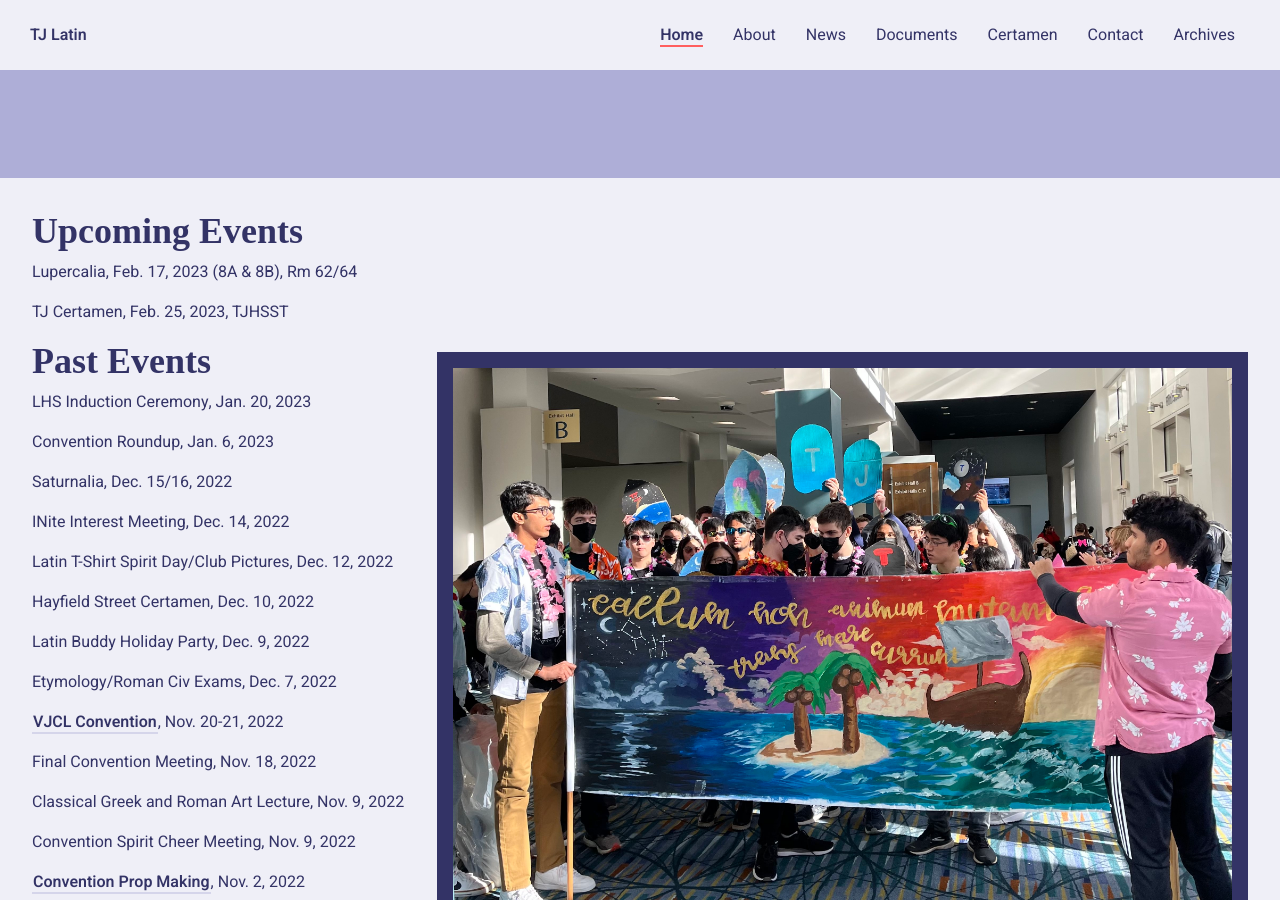
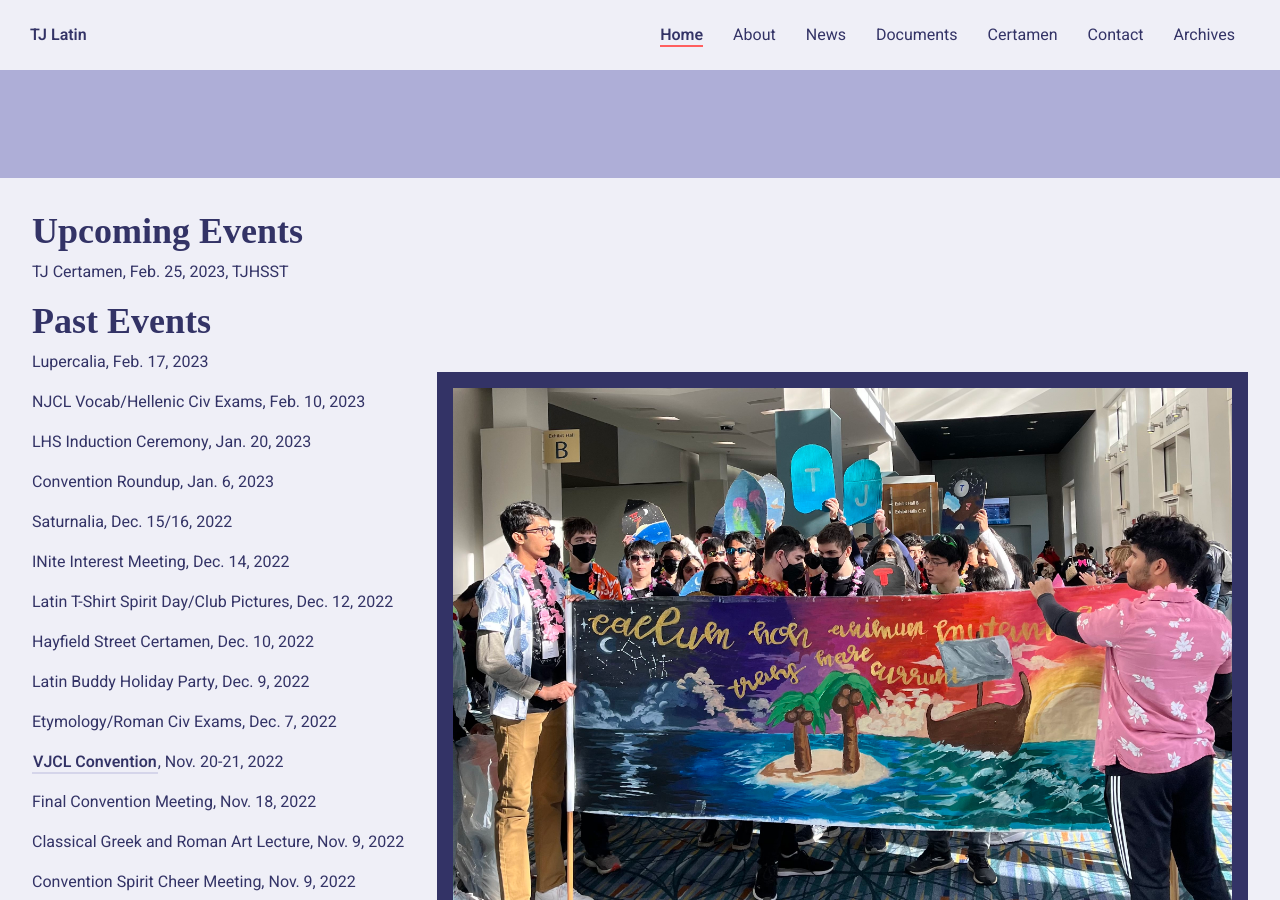
Before and after one commit to TJLatin/website, a Jekyll site: the page built from index.html, in a window 1280 px wide and 900 px high, scrolled down 722 px. Built offline with Jekyll 4.4.1, drawn with Linux system fonts in a browser that asks for light colours; some web fonts are replaced.

Commit message:
feb updates

```diff
--- a/_data/events.yml
+++ b/_data/events.yml
@@ -1,12 +1,15 @@
 upcoming_events:
-- name: Lupercalia
-  date: Feb. 17, 2023 (8A & 8B)
-  loc: Rm 62/64
 - name: TJ Certamen
   date: Feb. 25, 2023
   loc: TJHSST
 
 past_events:
+- name: Lupercalia
+  date: Feb. 17, 2023
+  link: none
+- name: NJCL Vocab/Hellenic Civ Exams
+  date: Feb. 10, 2023
+  link: none
 - name: LHS Induction Ceremony
   date: Jan. 20, 2023
   link: none
--- a/_data/minutes.yml
+++ b/_data/minutes.yml
@@ -13,3 +13,9 @@
 - name: Officers Meeting
   date: 2023-01-04
   url: https://docs.google.com/document/d/13lLbFu1ZpMiTb-2elDRLQkOZkF5YaKLC2VfQK-eTIxQ/edit?usp=sharing
+- name: Officers Meeting
+  date: 2023-02-03
+  url: https://docs.google.com/document/d/1awpJFTSFbIfJC8Y1VlbqZyRogIRpqGj8WgPTBl8onrE/edit?usp=sharing
+- name: Officers Meeting
+  date: 2023-02-16
+  url: https://docs.google.com/document/d/1vdoA4OYF4QImj6TcW_yDTASZBrJvyrnfjnXd026G8A0/edit?usp=sharing
```
